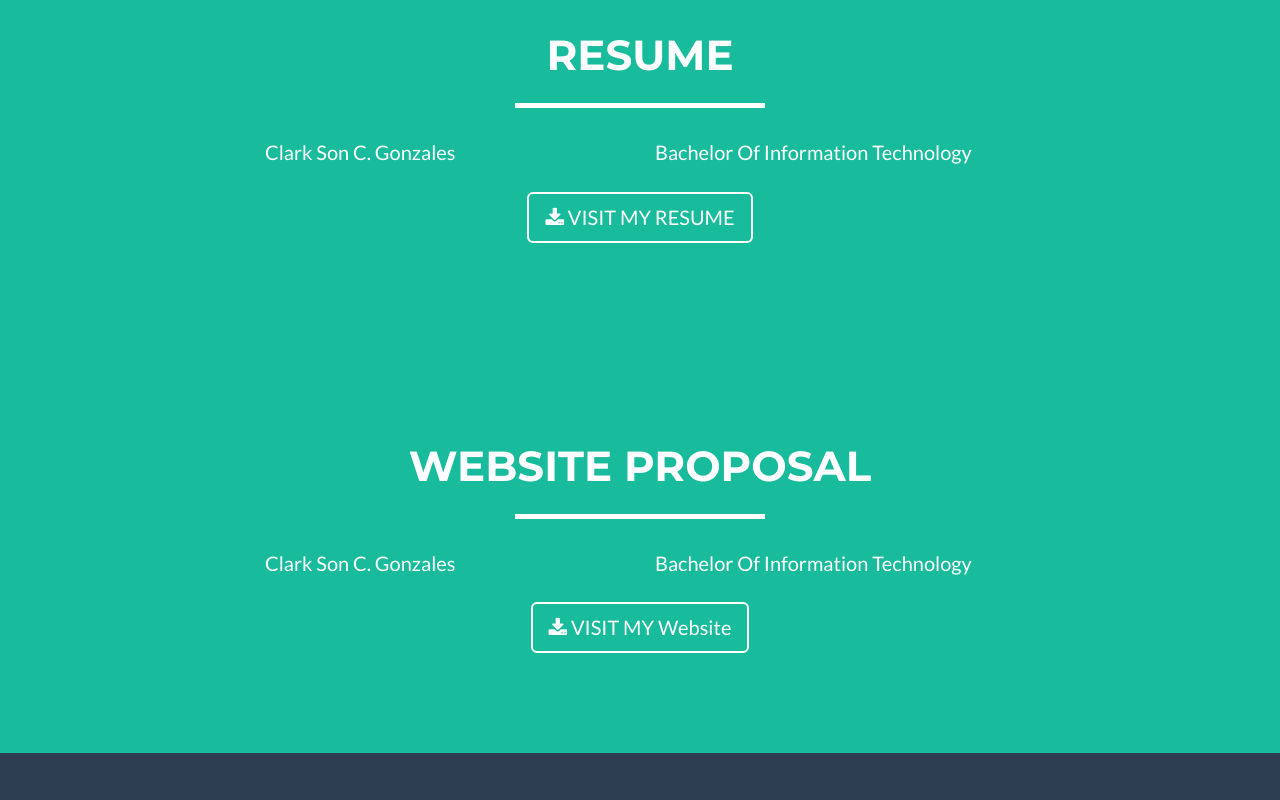
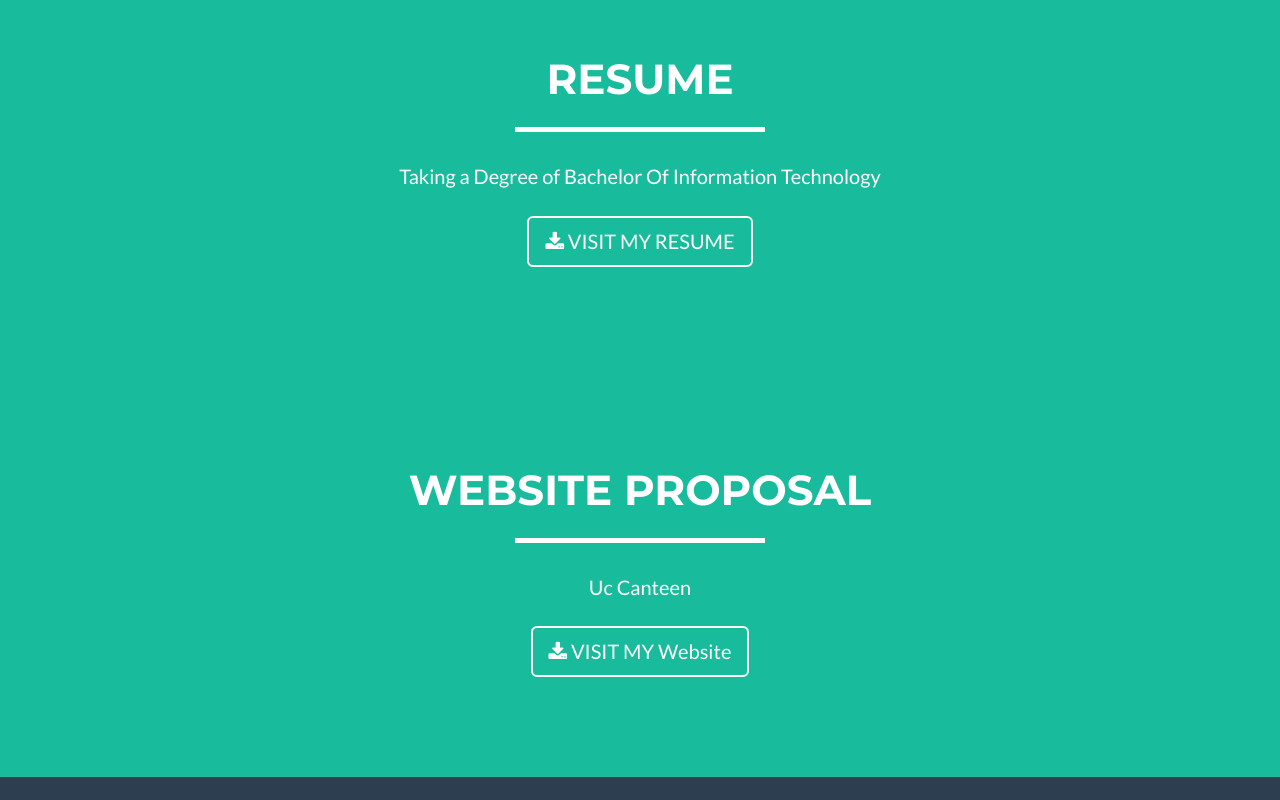
Before and after one commit to clarksongonzales/Portfolio, a website: page index.html in a window 1280 px wide. Shown: the part 1720-2520 px from the top of the page. Drawn offline with nearby package versions, Linux system fonts and the light colour scheme.

Commit message:
Update index.html

```diff
--- a/index.html
+++ b/index.html
@@ -54,7 +54,7 @@
                         <a href="#Portfolio">Portfolio</a>
                     </li>
                     <li class="page-scroll">
-                        <a href="#resume">Resume</a>
+                        <a href="#Resume">Resume</a>
                     </li>
                     <li class="page-scroll">
                         <a href="#Website">Website</a>
@@ -83,7 +83,7 @@
     </header>
 
     <!-- Portfolio Grid Section -->
-    <section id="portfolio">
+    <section id="Portfolio">
         <div class="container">
             <div class="row">
                 <div class="col-lg-12 text-center">
@@ -166,11 +166,8 @@
                 </div>
             </div>
             <div class="row">
-                <div class="col-lg-4 col-lg-offset-2">
-                    <p>Clark Son C. Gonzales</p>
-                </div>
-                <div class="col-lg-4">
-                    <p>Bachelor Of Information Technology</p>
+                <div class="col-lg-12 text-center">
+                    <p>Taking a Degree of Bachelor Of Information Technology</p>
                 </div>
                 <div class="col-lg-8 col-lg-offset-2 text-center">
                     <a href="https://clarksongonzales.github.io/WebsiteProposal/" class="btn btn-lg btn-outline">
@@ -182,7 +179,7 @@
     </section>
 
     <!-- Website Section -->
-    <section class="success" id="Resume" background-color:white>
+    <section class="success" id="Resume" >
         <div class="container">
             <div class="row">
                 <div class="col-lg-12 text-center">
@@ -191,11 +188,8 @@
                 </div>
             </div>
             <div class="row">
-                <div class="col-lg-4 col-lg-offset-2">
-                    <p>Clark Son C. Gonzales</p>
-                </div>
-                <div class="col-lg-4">
-                    <p>Bachelor Of Information Technology</p>
+                <div class="col-lg-12 text-center">
+                    <p>Uc Canteen</p>
                 </div>
                 <div class="col-lg-8 col-lg-offset-2 text-center">
                     <a href="https://clarksongonzales.github.io/WebsiteProposal/" class="btn btn-lg btn-outline">
```
